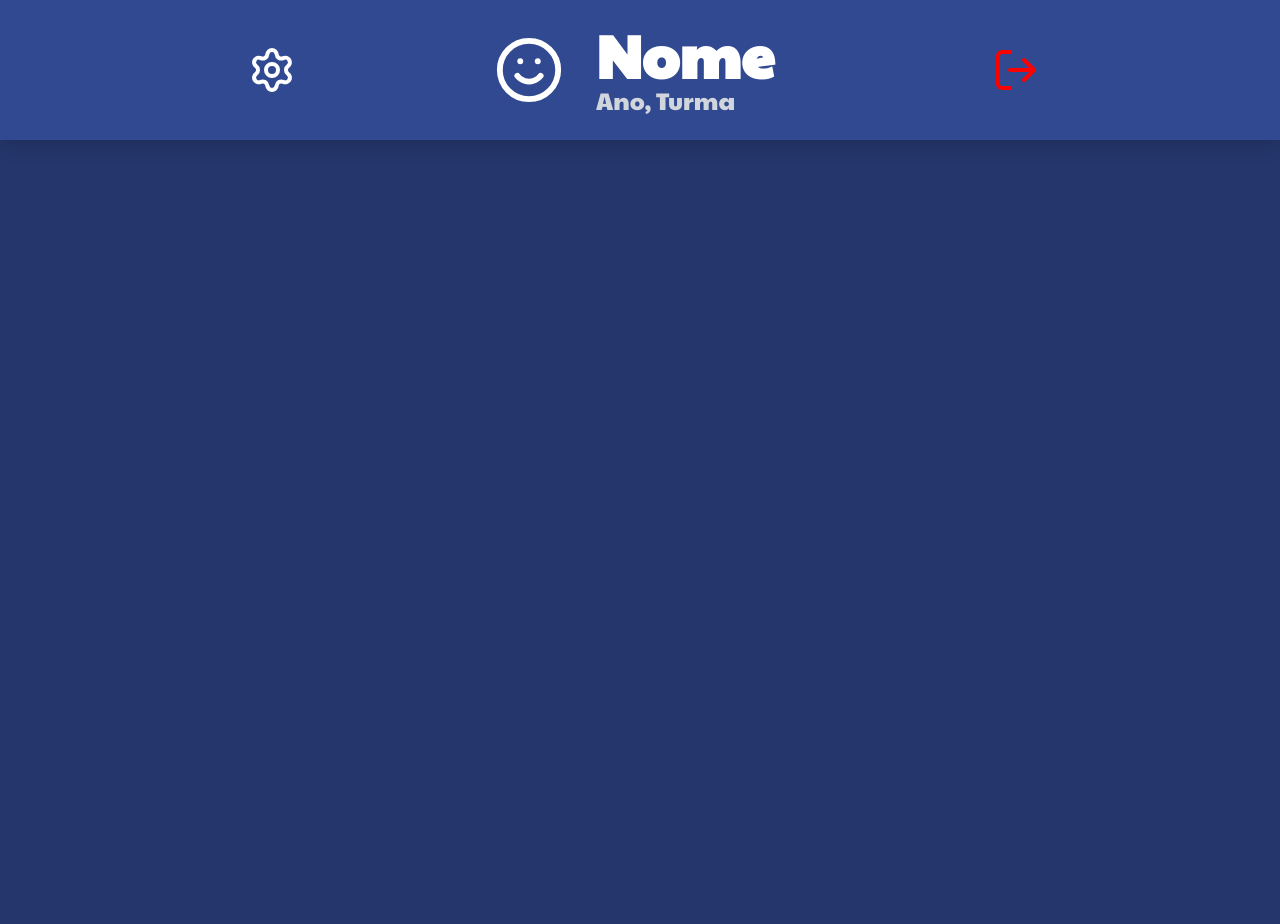
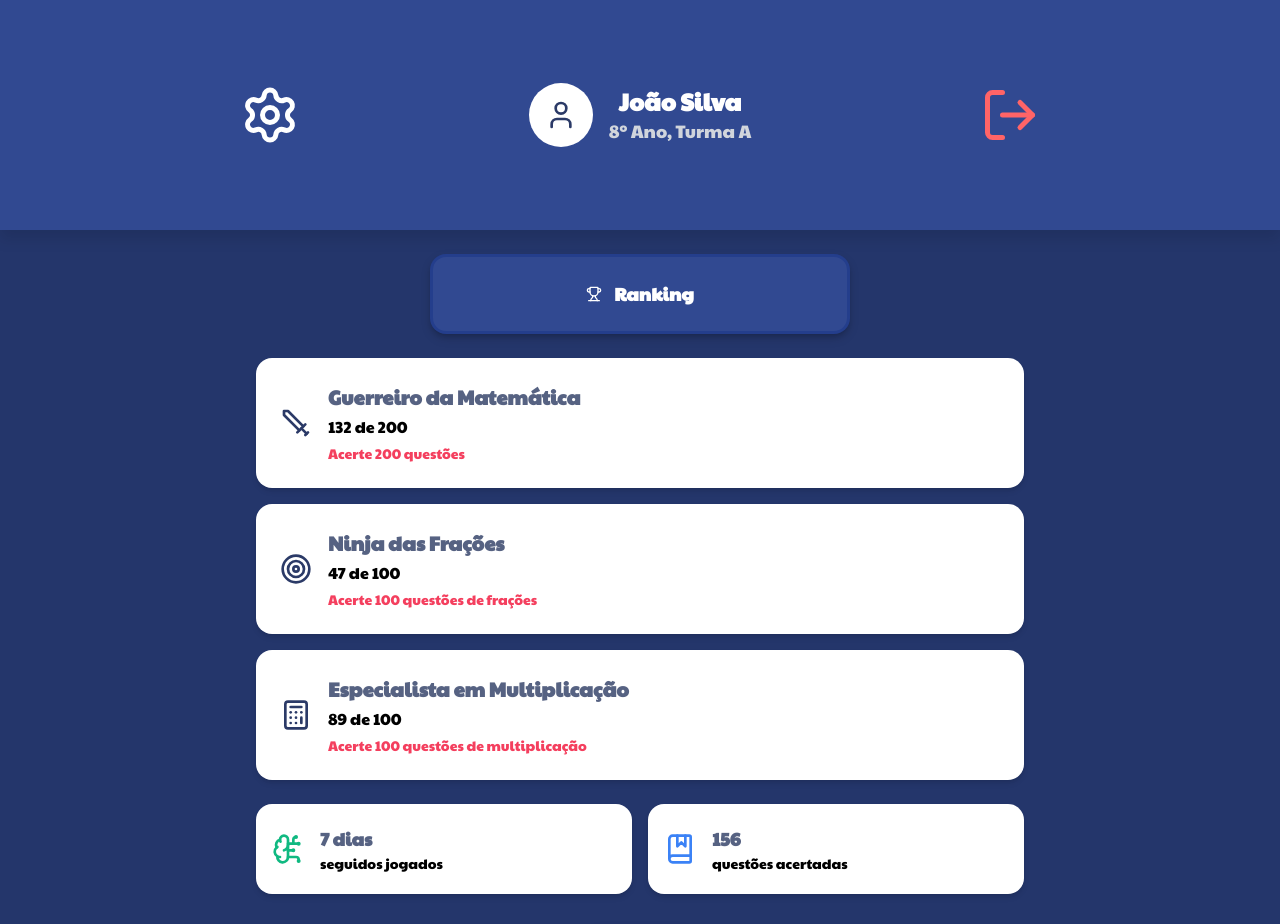
Before and after one commit to mairapaulac/MatFun, a Next.js app: page /home in a window 1280 px wide. Shown: the top 924 px of the page. Before the commit the page ends 800 px from the top, so only its background shows below. Built offline with nearby package versions, Linux system fonts and the light colour scheme.

Commit message:
ui: created dashboard and home page

```diff
--- a/src/app/home/components/Navbar.tsx
+++ b/src/app/home/components/Navbar.tsx
@@ -1,29 +1,38 @@
 "use client";
 
-import { Settings, LogOut, Smile } from "lucide-react";
+import { Settings, LogOut, User } from "lucide-react";
 import Link from "next/link";
 
 export default function Navbar() {
   return (
-    <nav className="w-full bg-[#314991] px-4 py-6 drop-shadow-xl">
-      <div className="w-full max-w-[800px] mx-auto flex justify-between items-center">
-        <div className="p-2">
-          <Link href={"/"}>
-            <Settings className=" h-12 w-12 text-white" />
+    <nav className="w-full h-[180px] sm:h-[230px] bg-[#314991] px-4 py-4 sm:py-6 drop-shadow-xl">
+      <div className="w-full max-w-[800px] mx-auto h-full flex justify-between items-center">
+        {/* Botão de configurações */}
+        <div className="flex items-center justify-center w-[50px] h-[50px] sm:w-[60px] sm:h-[60px]">
+          <Link href={"/settings"}>
+            <Settings className="w-[50px] h-[50px] sm:w-[60px] sm:h-[60px] text-white hover:text-gray-300 transition-colors" />
           </Link>
         </div>
-        <div className="flex-grow flex justify-center items-center gap-4 pr-7">
-          <div className="flex-shrink-0 pr-4">
-            <Smile size={70} color={"white"} />
-          </div>
-          <div className="text-white">
-            <h2 className="text-6xl font-semibold">Nome</h2>
-            <p className="text-2xl text-gray-300">Ano, Turma</p>
+
+        {/* Avatar e informações do usuário */}
+        <div className="flex-grow flex justify-center items-center gap-2 sm:gap-4">
+          <div className="flex items-center gap-2 sm:gap-4">
+            <div className="w-12 h-12 sm:w-16 sm:h-16 bg-white rounded-full flex items-center justify-center">
+              <User className="w-6 h-6 sm:w-8 sm:h-8 text-[#2B3A67]" />
+            </div>
+            <div className="text-white text-center">
+              <h2 className="text-lg sm:text-2xl font-semibold">João Silva</h2>
+              <p className="text-sm sm:text-lg text-gray-300">8º Ano, Turma A</p>
+            </div>
           </div>
         </div>
-        <Link href={"/"}>
-          <LogOut className=" h-12 w-12" color="red" />
-        </Link>
+
+        {/* Botão de logout */}
+        <div className="flex items-center justify-center w-[50px] h-[50px] sm:w-[60px] sm:h-[60px]">
+          <Link href={"/auth/signin"}>
+            <LogOut className="w-[50px] h-[50px] sm:w-[60px] sm:h-[60px] text-red-400 hover:text-red-300 transition-colors" />
+          </Link>
+        </div>
       </div>
     </nav>
   );
--- a/src/app/home/page.tsx
+++ b/src/app/home/page.tsx
@@ -1,11 +1,116 @@
 "use client";
 import Navbar from "./components/Navbar";
+import { Card, StatCard, DashboardButton } from "@/components/dashboard";
+import {
+  Trophy,
+  Sword,
+  Target,
+  Calculator,
+  Gamepad2,
+  BrainCircuit,
+  BookMarked
+} from "lucide-react";
+import Link from "next/link";
+
 export default function HomePage() {
   return (
-    <>
-      <div className="flex flex-col w-full min-h-screen">
-        <Navbar></Navbar>
-      </div>
-    </>
+    <div className="flex flex-col w-full min-h-screen bg-[#24366b]">
+      <Navbar />
+
+      <main className="flex-1 px-4 py-6 max-w-[800px] mx-auto w-full flex flex-col min-h-0">
+        {/* Botão Ranking */}
+        <div className="mb-4 sm:mb-6">
+          <Link href="/ranking">
+            <DashboardButton
+              icon={Trophy}
+              text="Ranking"
+              className="w-full max-w-[420px] mx-auto"
+              size="lg"
+            />
+          </Link>
+        </div>
+
+        {/* Container com 3 cards de achievements */}
+        <div className="mb-4 sm:mb-6 space-y-3 sm:space-y-4 flex-1 min-h-0">
+          {/* Guerreiro da Matemática */}
+          <Card className="w-full h-[110px] sm:h-[130px] flex items-center gap-3 sm:gap-4 p-4 sm:p-6">
+            <div className="flex-shrink-0">
+              <Sword className="w-6 h-6 sm:w-8 sm:h-8 text-[#2B3A67]" />
+            </div>
+            <div className="flex-1">
+              <h3 className="text-lg sm:text-xl font-semibold mb-1" style={{ color: 'rgba(29, 45, 88, 0.75)' }}>
+                Guerreiro da Matemática
+              </h3>
+              <p className="text-sm sm:text-base font-medium text-black mb-1">132 de 200</p>
+              <p className="text-xs sm:text-sm" style={{ color: '#F43F5E' }}>
+                Acerte 200 questões
+              </p>
+            </div>
+          </Card>
+
+          {/* Ninja das Frações */}
+          <Card className="w-full h-[110px] sm:h-[130px] flex items-center gap-3 sm:gap-4 p-4 sm:p-6">
+            <div className="flex-shrink-0">
+              <Target className="w-6 h-6 sm:w-8 sm:h-8 text-[#2B3A67]" />
+            </div>
+            <div className="flex-1">
+              <h3 className="text-lg sm:text-xl font-semibold mb-1" style={{ color: 'rgba(29, 45, 88, 0.75)' }}>
+                Ninja das Frações
+              </h3>
+              <p className="text-sm sm:text-base font-medium text-black mb-1">47 de 100</p>
+              <p className="text-xs sm:text-sm" style={{ color: '#F43F5E' }}>
+                Acerte 100 questões de frações
+              </p>
+            </div>
+          </Card>
+
+          {/* Especialista em Multiplicação */}
+          <Card className="w-full h-[110px] sm:h-[130px] flex items-center gap-3 sm:gap-4 p-4 sm:p-6">
+            <div className="flex-shrink-0">
+              <Calculator className="w-6 h-6 sm:w-8 sm:h-8 text-[#2B3A67]" />
+            </div>
+            <div className="flex-1">
+              <h3 className="text-lg sm:text-xl font-semibold mb-1" style={{ color: 'rgba(29, 45, 88, 0.75)' }}>
+                Especialista em Multiplicação
+              </h3>
+              <p className="text-sm sm:text-base font-medium text-black mb-1">89 de 100</p>
+              <p className="text-xs sm:text-sm" style={{ color: '#F43F5E' }}>
+                Acerte 100 questões de multiplicação
+              </p>
+            </div>
+          </Card>
+        </div>
+
+        {/* Container com 2 cards de estatísticas */}
+        <div className="mb-6 sm:mb-8 grid grid-cols-2 gap-3 sm:gap-4">
+          <StatCard
+            icon={BrainCircuit}
+            title="7 dias"
+            subtitle="seguidos jogados"
+            iconColor="#10B981"
+            className="h-[80px] sm:h-[90px]"
+          />
+          <StatCard
+            icon={BookMarked}
+            title="156"
+            subtitle="questões acertadas"
+            iconColor="#3B82F6"
+            className="h-[80px] sm:h-[90px]"
+          />
+        </div>
+
+        {/* Botão Jogar - posicionado na parte inferior */}
+        <div className="flex justify-center mt-auto">
+          <Link href="/question">
+            <DashboardButton
+              icon={Gamepad2}
+              text="Jogar"
+              className="w-full max-w-[690px] h-[80px]"
+              size="lg"
+            />
+          </Link>
+        </div>
+      </main>
+    </div>
   );
 }
--- /dev/null
+++ b/src/components/dashboard/Card.tsx
@@ -0,0 +1,23 @@
+import React from "react";
+import { cn } from "@/lib/utils";
+
+interface CardProps {
+  children: React.ReactNode;
+  className?: string;
+  onClick?: () => void;
+}
+
+export default function Card({ children, className, onClick }: CardProps) {
+  return (
+    <div
+      className={cn(
+        "bg-white rounded-2xl shadow-md p-4 transition-all duration-200",
+        onClick && "cursor-pointer hover:shadow-lg hover:scale-[1.02]",
+        className
+      )}
+      onClick={onClick}
+    >
+      {children}
+    </div>
+  );
+}
--- /dev/null
+++ b/src/components/dashboard/DashboardButton.tsx
@@ -0,0 +1,48 @@
+import React from "react";
+import { LucideIcon } from "lucide-react";
+import { Button } from "@/components/ui/button";
+import { cn } from "@/lib/utils";
+
+interface DashboardButtonProps {
+  icon: LucideIcon;
+  text: string;
+  onClick?: () => void;
+  className?: string;
+  variant?: "primary" | "secondary";
+  size?: "sm" | "md" | "lg";
+}
+
+export default function DashboardButton({
+  icon: Icon,
+  text,
+  onClick,
+  className,
+  variant = "primary",
+  size = "md"
+}: DashboardButtonProps) {
+  const sizeClasses = {
+    sm: "h-12 px-4 text-sm",
+    md: "h-16 px-6 text-base",
+    lg: "h-20 px-8 text-lg"
+  };
+
+  const variantClasses = {
+    primary: "bg-[#314991] text-white hover:bg-[#314991]/90",
+    secondary: "bg-white text-[#314991] border-2 border-[#314991] hover:bg-gray-50"
+  };
+
+  return (
+    <Button
+      onClick={onClick}
+      className={cn(
+        "rounded-2xl shadow-md hover:shadow-lg transition-all duration-200 flex items-center gap-3 font-semibold",
+        sizeClasses[size],
+        variantClasses[variant],
+        className
+      )}
+    >
+      <Icon className="w-6 h-6" />
+      {text}
+    </Button>
+  );
+}
--- /dev/null
+++ b/src/components/dashboard/StatCard.tsx
@@ -0,0 +1,35 @@
+import React from "react";
+import { LucideIcon } from "lucide-react";
+import Card from "./Card";
+
+interface StatCardProps {
+  icon: LucideIcon;
+  title: string;
+  subtitle: string;
+  iconColor?: string;
+  className?: string;
+}
+
+export default function StatCard({
+  icon: Icon,
+  title,
+  subtitle,
+  iconColor = "#2B3A67",
+  className
+}: StatCardProps) {
+  return (
+    <Card className={cn("flex items-center gap-4", className)}>
+      <div className="flex-shrink-0">
+        <Icon className="w-8 h-8" style={{ color: iconColor }} />
+      </div>
+      <div className="flex-1">
+        <h3 className="text-lg font-semibold" style={{ color: 'rgba(29, 45, 88, 0.75)' }}>{title}</h3>
+        <p className="text-sm text-black font-medium">{subtitle}</p>
+      </div>
+    </Card>
+  );
+}
+
+function cn(...classes: (string | undefined)[]): string {
+  return classes.filter(Boolean).join(" ");
+}
--- /dev/null
+++ b/src/components/dashboard/index.ts
@@ -0,0 +1,3 @@
+export { default as Card } from "./Card";
+export { default as StatCard } from "./StatCard";
+export { default as DashboardButton } from "./DashboardButton";
```
